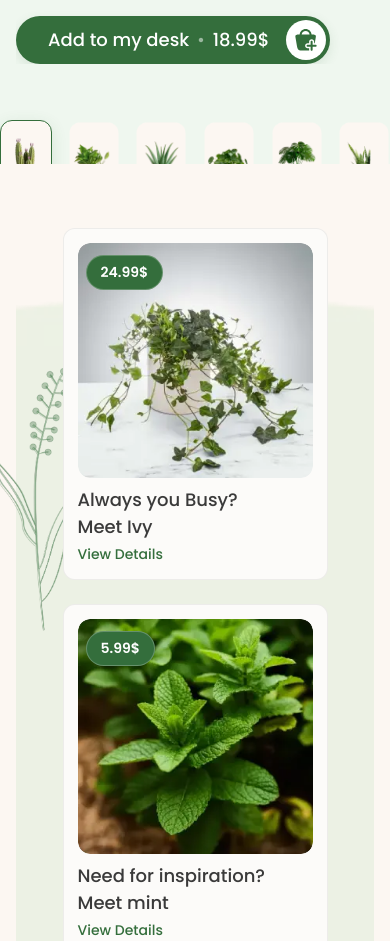
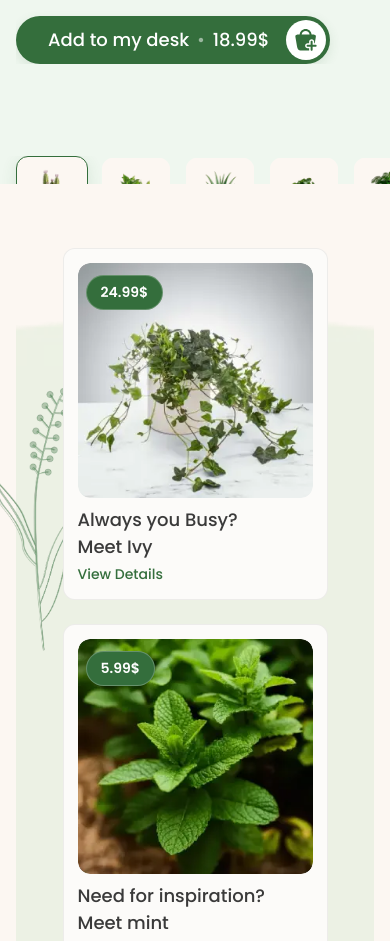
Before and after one commit to Radwa85/plantified, a React (Vite) app: page / in a window 390 px wide. Shown: the part 1700-2641 px from the top of the page. Built offline with nearby package versions, Linux system fonts and the light colour scheme; a web font is replaced by a local one.

Commit message:
Fix mobile thumbnails overflow, newsletter form stacking, compress hero images, add LCP preload fetchpriority

```diff
--- a/index.html
+++ b/index.html
@@ -40,7 +40,7 @@
 
     <title>Plantified — Bring a Green Friend to Your Workspace</title>
 
-    <link rel="preload" as="image" href="/plantified/Planet-Hand.webp" type="image/webp" />
+    <link rel="preload" as="image" href="/plantified/Planet-Hand.webp" imagesrcset="/plantified/Planet-Hand-mobile.webp 380w, /plantified/Planet-Hand.webp 700w" imagesizes="(max-width: 768px) 380px, 700px" fetchpriority="high" />
 
     <link rel="preconnect" href="https://fonts.googleapis.com" crossorigin />
     <link rel="preconnect" href="https://fonts.gstatic.com" crossorigin />
--- a/src/components/sections/NewsletterCTA/NewsletterCTA.tsx
+++ b/src/components/sections/NewsletterCTA/NewsletterCTA.tsx
@@ -44,7 +44,7 @@ export const NewsletterCTA = () => {
 
           <form
             onSubmit={handleSubmit}
-            className="flex flex-wrap items-center gap-[8px] w-full max-w-[425px]"
+            className="flex flex-col sm:flex-row items-stretch sm:items-center gap-[8px] w-full max-w-[425px]"
           >
             <input
               type="email"
@@ -61,6 +61,7 @@ export const NewsletterCTA = () => {
                 placeholder:text-white/[0.44]
                 outline-none
                 transition-all
+                min-w-0
               "
             />
             <button
@@ -74,6 +75,7 @@ export const NewsletterCTA = () => {
                 text-[16px]
                 rounded-[24px]
                 transition-colors
+                whitespace-nowrap
               "
             >
               Send
--- a/src/components/sections/ProductShowcase/ProductShowcase.tsx
+++ b/src/components/sections/ProductShowcase/ProductShowcase.tsx
@@ -27,7 +27,7 @@ export const ProductShowcase = () => {
 
   return (
     <section
-      className="relative bg-[#EFF7EF] pt-[92px] pb-[100px] overflow-hidden md:overflow-visible"
+      className="relative bg-[#EFF7EF] pt-[92px] pb-[120px] md:pb-[130px] overflow-hidden md:overflow-visible"
     >
       <div className=" mx-auto max-w-7xl px-4 md:px-16 lg:px-[64px]">
         <div className="relative z-10 grid grid-cols-1 lg:grid-cols-2 items-center min-h-[480px]">
@@ -166,7 +166,9 @@ export const ProductShowcase = () => {
           </div>
         </div>
       </div>
-      <div className="absolute left-0 right-0 -bottom-[44px] flex justify-center gap-4 z-30">
+      {/* Thumbnail strip - scrollable on mobile, centered on desktop */}
+      <div className="absolute left-0 right-0 -bottom-[44px] z-30">
+        <div className="flex justify-start md:justify-center gap-3 md:gap-4 px-4 md:px-0 overflow-x-auto scrollbar-hide">
           {plantsData.map((plant, index) => {
             const isActive = activeIndex === index;
 
@@ -182,17 +184,18 @@ export const ProductShowcase = () => {
                     : 'none',
                 }}
                 transition={{ duration: 0.6, ease: 'easeInOut' }}
-              className="w-[88px] h-[88px] rounded-xl flex items-center justify-center bg-[#FCF7F2] border-[1.5px]"
+                className="w-[72px] h-[72px] md:w-[88px] md:h-[88px] rounded-xl flex-shrink-0 flex items-center justify-center bg-[#FCF7F2] border-[1.5px]"
               >
                 <img
                   src={plant.thumb}
                   alt={plant.name}
-                className="w-[58px] h-[58px] object-contain"
+                  className="w-[46px] h-[46px] md:w-[58px] md:h-[58px] object-contain"
                 />
               </motion.button>
             );
           })}
         </div>
+      </div>
     </section>
   )
 }
--- a/src/index.css
+++ b/src/index.css
@@ -1,6 +1,16 @@
 @tailwind base;
 @tailwind components;
 @tailwind utilities;
+
+@layer utilities {
+  .scrollbar-hide {
+    -ms-overflow-style: none;
+    scrollbar-width: none;
+  }
+  .scrollbar-hide::-webkit-scrollbar {
+    display: none;
+  }
+}
 
 @layer base {
   *,
```
Also changed, not shown: public/Planet-Hand-mobile.webp, public/Planet-Hand.webp. Lines whose indentation alone changed are shown as unchanged.
